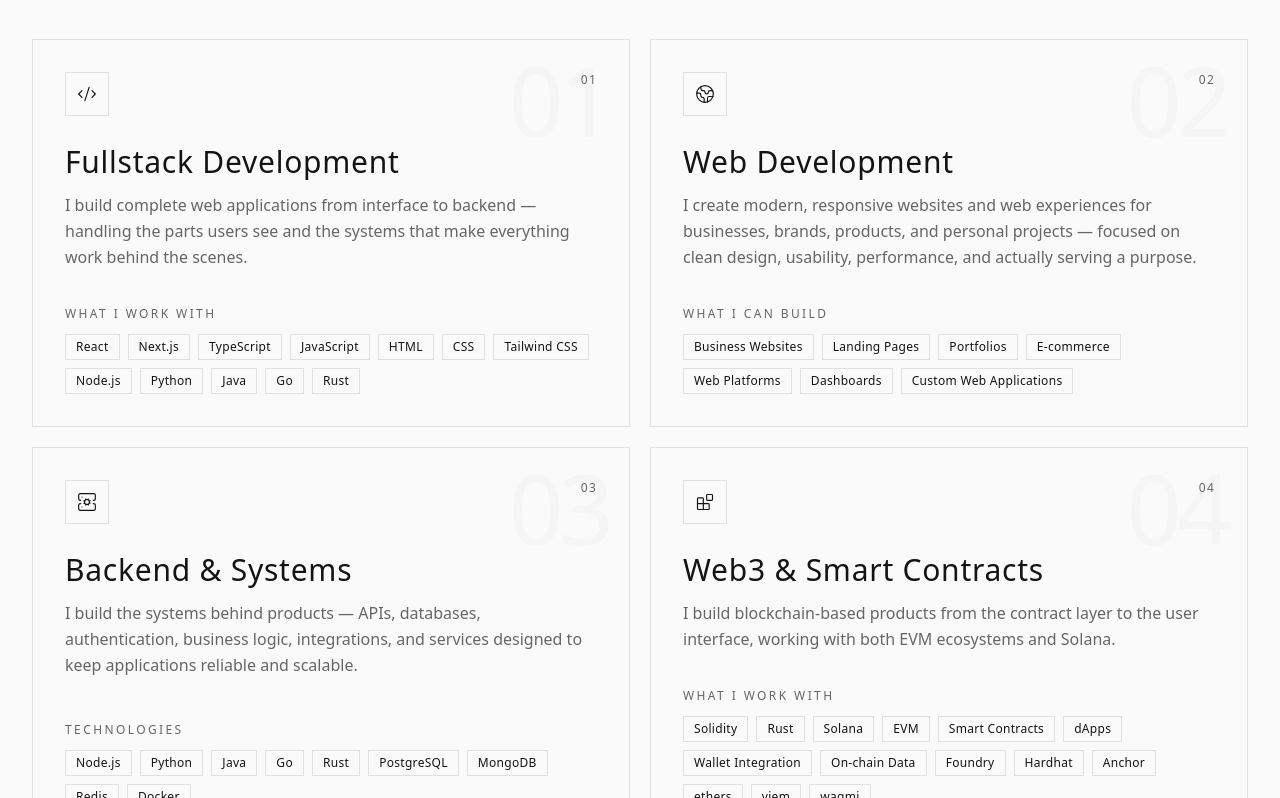
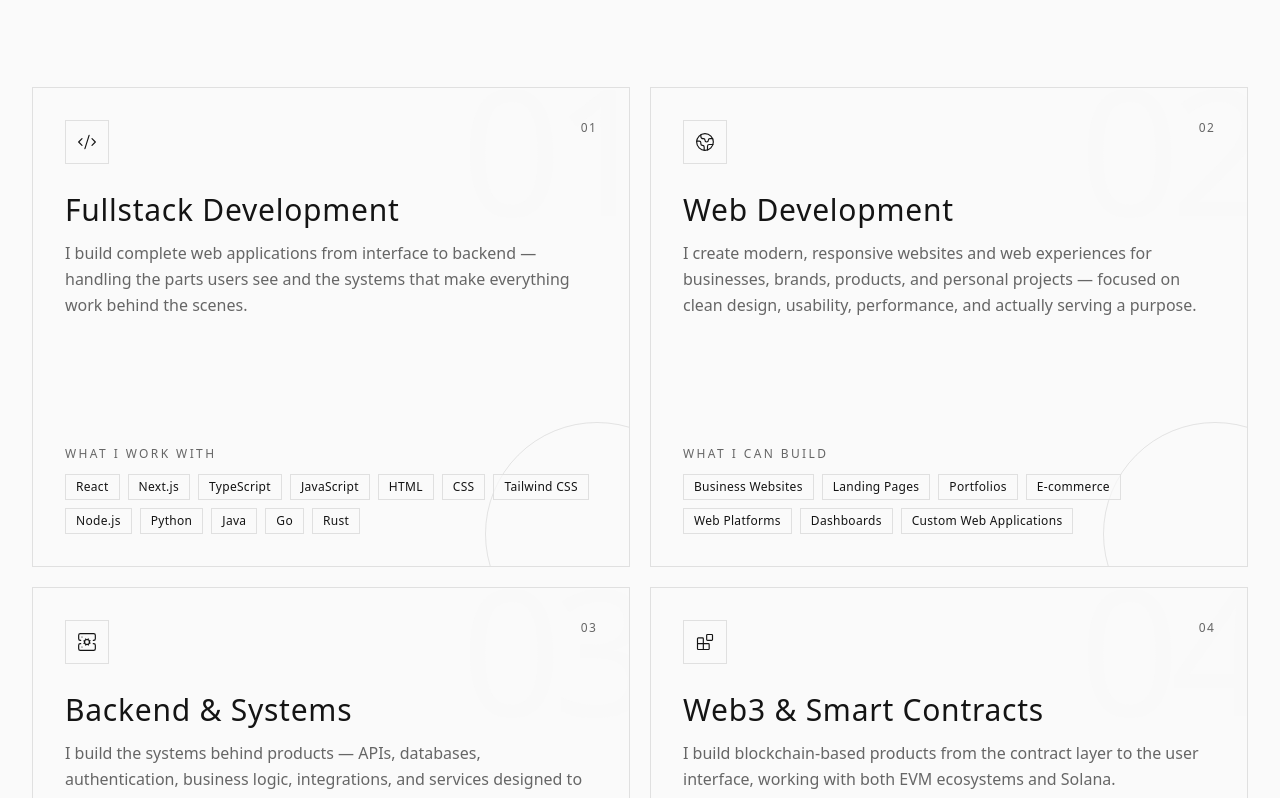
Before and after one commit to Vibeaman/VibeamanPortfolios, a React (Vite) app: page /skills in a window 1280 px wide. Shown: the part 674-1472 px from the top of the page. Built offline with nearby package versions, Linux system fonts and the light colour scheme.

Commit message:
Add interactive 3D skills cards

```diff
--- a/src/pages/Skills.tsx
+++ b/src/pages/Skills.tsx
@@ -1,4 +1,5 @@
-import { motion } from 'framer-motion';
+import { useRef, useState, type PointerEvent as ReactPointerEvent } from 'react';
+import { motion, useInView, useReducedMotion } from 'framer-motion';
 import {
   AppWindow,
   Blocks,
@@ -19,6 +20,13 @@ type SkillGroup = {
   label: string;
   items: string[];
   icon: LucideIcon;
+};
+
+type Tilt = {
+  x: number;
+  y: number;
+  lightX: number;
+  lightY: number;
 };
 
 const skillGroups: SkillGroup[] = [
@@ -103,57 +111,110 @@ const workflow = [
   },
 ];
 
-export default function Skills() {
+function SkillCard({ group, index }: { group: SkillGroup; index: number }) {
+  const Icon = group.icon;
+  const cardRef = useRef<HTMLElement>(null);
+  const inView = useInView(cardRef, { once: true, amount: 0.14 });
+  const prefersReducedMotion = useReducedMotion() ?? false;
+  const [hovered, setHovered] = useState(false);
+  const [tilt, setTilt] = useState<Tilt>({ x: 0, y: 0, lightX: 50, lightY: 35 });
+  const active = hovered && !prefersReducedMotion;
+
+  const resetCard = () => {
+    setHovered(false);
+    setTilt({ x: 0, y: 0, lightX: 50, lightY: 35 });
+  };
+
+  const trackPointer = (event: ReactPointerEvent<HTMLElement>) => {
+    if (event.pointerType !== 'mouse' || prefersReducedMotion) return;
+
+    const bounds = event.currentTarget.getBoundingClientRect();
+    const x = (event.clientX - bounds.left) / bounds.width;
+    const y = (event.clientY - bounds.top) / bounds.height;
+
+    setTilt({
+      x: (x - 0.5) * 8,
+      y: (y - 0.5) * -8,
+      lightX: x * 100,
+      lightY: y * 100,
+    });
+  };
+
   return (
-    <>
-      <SEOHead
-        title="Skills"
-        description="Technology is the toolkit. Problem-solving is the skill. Explore Mayor Victor Bayo’s fullstack, Web3, automation, infrastructure, and application development capabilities."
+    <div className="relative min-h-[27rem] [perspective:1200px] md:min-h-[30rem]">
+      <motion.article
+        ref={cardRef}
+        initial={{ opacity: 0, y: 34, rotateX: prefersReducedMotion ? 0 : 7 }}
+        animate={{
+          opacity: inView ? 1 : 0,
+          y: inView ? (active ? -8 : 0) : 34,
+          rotateX: inView ? (active ? tilt.y : 0) : (prefersReducedMotion ? 0 : 7),
+          rotateY: active ? tilt.x : 0,
+          scale: active ? 1.008 : 1,
+        }}
+        transition={{
+          opacity: { duration: 0.45, delay: index * 0.045 },
+          y: { type: 'spring', stiffness: 220, damping: 22, delay: index * 0.045 },
+          rotateX: { type: 'spring', stiffness: 170, damping: 18, mass: 0.55 },
+          rotateY: { type: 'spring', stiffness: 170, damping: 18, mass: 0.55 },
+          scale: { type: 'spring', stiffness: 260, damping: 20 },
+        }}
+        onPointerEnter={() => setHovered(true)}
+        onPointerMove={trackPointer}
+        onPointerLeave={resetCard}
+        style={{ transformStyle: 'preserve-3d' }}
+        className={`group relative flex h-full overflow-hidden border bg-background p-6 shadow-[0_16px_44px_-32px_hsl(var(--foreground)/0.28)] transition-colors duration-300 md:p-8 ${
+          active ? 'border-foreground/45' : 'border-border'
+        }`}
+      >
+        <div
+          aria-hidden="true"
+          className="pointer-events-none absolute inset-0 opacity-0 transition-opacity duration-300 group-hover:opacity-100"
+          style={{
+            background: `radial-gradient(320px circle at ${tilt.lightX}% ${tilt.lightY}%, hsl(var(--foreground) / 0.09), transparent 64%)`,
+          }}
         />
 
-      <main className="min-h-screen">
-        <section className="border-b border-border px-6 py-24 md:py-32 lg:px-8">
-          <div className="mx-auto max-w-4xl text-center">
         <motion.div
-              initial={{ opacity: 0, y: 16 }}
-              animate={{ opacity: 1, y: 0 }}
-              transition={{ duration: 0.45 }}
-              className="space-y-6"
+          aria-hidden="true"
+          animate={{
+            x: active ? tilt.x * -1.8 : 0,
+            y: active ? tilt.y * 1.8 : 0,
+            rotate: active ? -3 : 0,
+            opacity: active ? 0.45 : 0.18,
+          }}
+          transition={{ type: 'spring', stiffness: 150, damping: 18 }}
+          className="pointer-events-none absolute -right-4 -top-7 text-[9rem] font-extralight leading-none tracking-tighter text-muted/80 md:text-[11rem]"
+          style={{ transform: 'translateZ(14px)' }}
         >
-              <p className="text-xs font-light uppercase tracking-[0.35em] text-muted-foreground">Skills</p>
-              <h1 className="text-5xl font-light tracking-wide md:text-6xl lg:text-7xl">Skills</h1>
-              <p className="text-xl font-light tracking-wide text-foreground md:text-2xl">Turning problems into working solutions.</p>
-              <div className="mx-auto max-w-2xl space-y-4 text-base font-light leading-relaxed text-muted-foreground md:text-lg">
-                <p>Technology is the toolkit. Problem-solving is the skill.</p>
-                <p>I work across different areas of software development, choosing the right tools for the problem rather than forcing every project into the same stack.</p>
-              </div>
+          {group.number}
         </motion.div>
-          </div>
-        </section>
 
-        <section className="px-6 py-16 md:py-24 lg:px-8">
-          <div className="mx-auto grid max-w-7xl gap-5 md:grid-cols-2">
-            {skillGroups.map((group, index) => {
-              const Icon = group.icon;
+        <motion.div
+          aria-hidden="true"
+          animate={{
+            rotate: active ? 12 : 0,
+            scale: active ? 1.06 : 1,
+          }}
+          transition={{ type: 'spring', stiffness: 130, damping: 20 }}
+          className="pointer-events-none absolute -bottom-20 -right-20 size-56 rounded-full border border-foreground/10"
+          style={{ transform: 'translateZ(7px)' }}
+        />
 
-              return (
-                <motion.article
-                  key={group.title}
-                  initial={{ opacity: 0, y: 18 }}
-                  whileInView={{ opacity: 1, y: 0 }}
-                  whileHover={{ y: -4 }}
-                  viewport={{ once: true, amount: 0.15 }}
-                  transition={{ duration: 0.35, delay: index * 0.035 }}
-                  className="group relative overflow-hidden border border-border bg-background p-6 transition-colors hover:bg-muted/35 md:p-8"
+        <div className="relative z-10 flex h-full w-full flex-col gap-7" style={{ transform: 'translateZ(38px)' }}>
+          <div className="flex items-start justify-between gap-6">
+            <motion.div
+              animate={{
+                rotate: active ? -7 : 0,
+                scale: active ? 1.08 : 1,
+                backgroundColor: active ? 'hsl(var(--foreground))' : 'transparent',
+                color: active ? 'hsl(var(--background))' : 'hsl(var(--foreground))',
+              }}
+              transition={{ type: 'spring', stiffness: 260, damping: 18 }}
+              className="flex size-11 shrink-0 items-center justify-center border border-border"
             >
-                  <div className="pointer-events-none absolute right-5 top-3 select-none text-7xl font-extralight leading-none tracking-tighter text-muted/70 md:text-8xl" aria-hidden="true">
-                    {group.number}
-                  </div>
-                  <div className="relative flex h-full flex-col gap-7">
-                    <div className="flex items-start justify-between gap-6">
-                      <div className="flex size-11 shrink-0 items-center justify-center border border-border text-foreground transition-colors group-hover:bg-foreground group-hover:text-background">
               <Icon className="size-5" strokeWidth={1.4} />
-                      </div>
+            </motion.div>
             <span className="text-xs font-light tracking-widest text-muted-foreground">{group.number}</span>
           </div>
 
@@ -165,17 +226,77 @@ export default function Skills() {
           <div className="mt-auto space-y-3 pt-2">
             <p className="text-xs font-light uppercase tracking-[0.2em] text-muted-foreground">{group.label}</p>
             <div className="flex flex-wrap gap-2">
-                        {group.items.map((item) => (
-                          <span key={item} className="border border-border px-2.5 py-1 text-xs font-light tracking-wide text-foreground">
+              {group.items.map((item, itemIndex) => (
+                <motion.span
+                  key={item}
+                  whileHover={prefersReducedMotion ? undefined : { y: -3, scale: 1.025 }}
+                  whileTap={prefersReducedMotion ? undefined : { scale: 0.97 }}
+                  transition={{ type: 'spring', stiffness: 320, damping: 19 }}
+                  className="border border-border bg-background/70 px-2.5 py-1 text-xs font-light tracking-wide text-foreground"
+                  style={{ transform: `translateZ(${42 + (itemIndex % 3) * 3}px)` }}
+                >
                   {item}
-                          </span>
+                </motion.span>
               ))}
             </div>
           </div>
         </div>
+
+        <span className="sr-only">Move your cursor over this skill card to explore its depth.</span>
       </motion.article>
+    </div>
   );
-            })}
+}
+
+export default function Skills() {
+  const prefersReducedMotion = useReducedMotion() ?? false;
+
+  return (
+    <>
+      <SEOHead
+        title="Skills"
+        description="Technology is the toolkit. Problem-solving is the skill. Explore Mayor Victor Bayo’s fullstack, Web3, automation, infrastructure, and application development capabilities."
+      />
+
+      <main className="min-h-screen overflow-hidden">
+        <section className="relative isolate overflow-hidden border-b border-border px-6 py-24 md:py-32 lg:px-8">
+          <motion.div
+            aria-hidden="true"
+            animate={prefersReducedMotion ? undefined : { rotate: 360 }}
+            transition={{ duration: 36, ease: 'linear', repeat: Infinity }}
+            className="pointer-events-none absolute -right-24 top-1/2 size-72 -translate-y-1/2 rounded-full border border-border/70 md:size-[28rem]"
+          />
+          <motion.div
+            aria-hidden="true"
+            animate={prefersReducedMotion ? undefined : { rotate: -360 }}
+            transition={{ duration: 48, ease: 'linear', repeat: Infinity }}
+            className="pointer-events-none absolute -right-16 top-1/2 size-52 -translate-y-1/2 rounded-full border border-foreground/10 md:size-[22rem]"
+          />
+          <div className="relative mx-auto max-w-4xl text-center">
+            <motion.div
+              initial={{ opacity: 0, y: 16 }}
+              animate={{ opacity: 1, y: 0 }}
+              transition={{ duration: 0.45 }}
+              className="space-y-6"
+            >
+              <p className="text-xs font-light uppercase tracking-[0.35em] text-muted-foreground">Skills / capability map</p>
+              <h1 className="text-5xl font-light tracking-wide md:text-6xl lg:text-7xl">Skills</h1>
+              <p className="text-xl font-light tracking-wide text-foreground md:text-2xl">Turning problems into working solutions.</p>
+              <div className="mx-auto max-w-2xl space-y-4 text-base font-light leading-relaxed text-muted-foreground md:text-lg">
+                <p>Technology is the toolkit. Problem-solving is the skill.</p>
+                <p>I work across different areas of software development, choosing the right tools for the problem rather than forcing every project into the same stack.</p>
+              </div>
+              <p className="pt-2 text-[0.68rem] font-light uppercase tracking-[0.22em] text-muted-foreground">Move through the cards to explore the stack</p>
+            </motion.div>
+          </div>
+        </section>
+
+        <section className="relative px-6 py-16 md:py-24 lg:px-8">
+          <div aria-hidden="true" className="pointer-events-none absolute inset-x-0 top-0 h-40 bg-[linear-gradient(hsl(var(--border)/0.35)_1px,transparent_1px),linear-gradient(90deg,hsl(var(--border)/0.35)_1px,transparent_1px)] bg-[size:36px_36px] [mask-image:linear-gradient(to_bottom,black,transparent)]" />
+          <div className="relative mx-auto grid max-w-7xl gap-5 md:grid-cols-2">
+            {skillGroups.map((group, index) => (
+              <SkillCard key={group.title} group={group} index={index} />
+            ))}
           </div>
         </section>
 
@@ -190,11 +311,24 @@ export default function Skills() {
             </div>
 
             <div className="grid gap-px overflow-hidden border border-border bg-border sm:grid-cols-2 lg:grid-cols-4">
-              {workflow.map((step) => (
-                <div key={step.number} className="min-h-64 bg-background p-6 md:p-8">
+              {workflow.map((step, index) => (
+                <div key={step.number} className="[perspective:900px]">
+                  <motion.div
+                    initial={{ opacity: 0, y: 16 }}
+                    whileInView={{ opacity: 1, y: 0 }}
+                    whileHover={prefersReducedMotion ? undefined : { y: -8, rotateX: 2, rotateY: index % 2 ? -2 : 2, scale: 1.015 }}
+                    whileTap={prefersReducedMotion ? undefined : { scale: 0.99 }}
+                    viewport={{ once: true, amount: 0.3 }}
+                    transition={{ type: 'spring', stiffness: 220, damping: 22, delay: index * 0.045 }}
+                    style={{ transformStyle: 'preserve-3d' }}
+                    className="relative min-h-64 bg-background p-6 md:p-8"
+                  >
+                    <div style={{ transform: 'translateZ(20px)' }}>
                       <p className="mb-12 text-sm font-light tracking-widest text-muted-foreground">{step.number}</p>
                       <h3 className="mb-4 text-2xl font-light tracking-wide">{step.title}</h3>
                       <p className="text-base font-light leading-relaxed text-muted-foreground">{step.description}</p>
+                    </div>
+                  </motion.div>
                 </div>
               ))}
             </div>
```
Also changed, not shown: 1 other file (tests, documents, lock files or other folders). Lines whose indentation alone changed are shown as unchanged.
